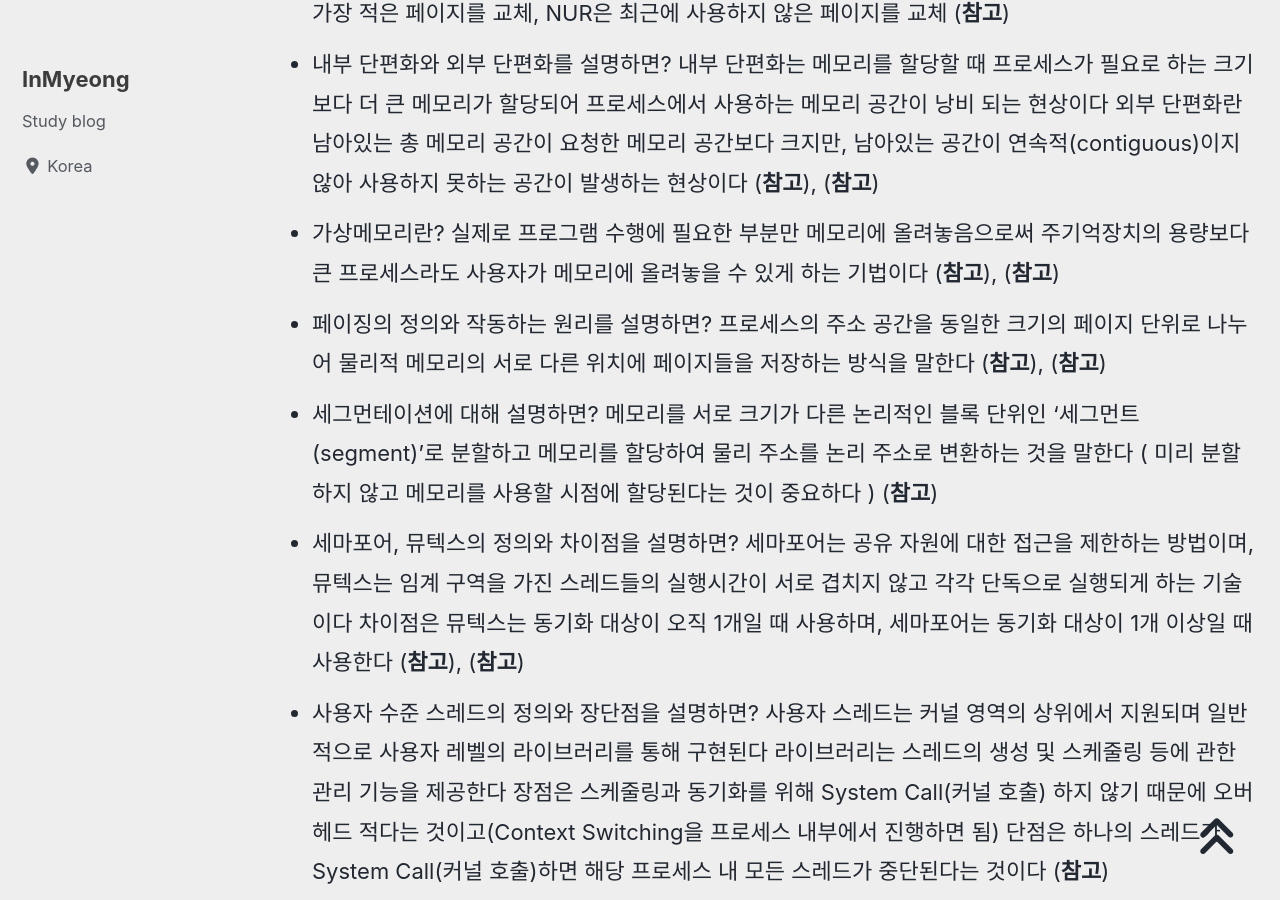
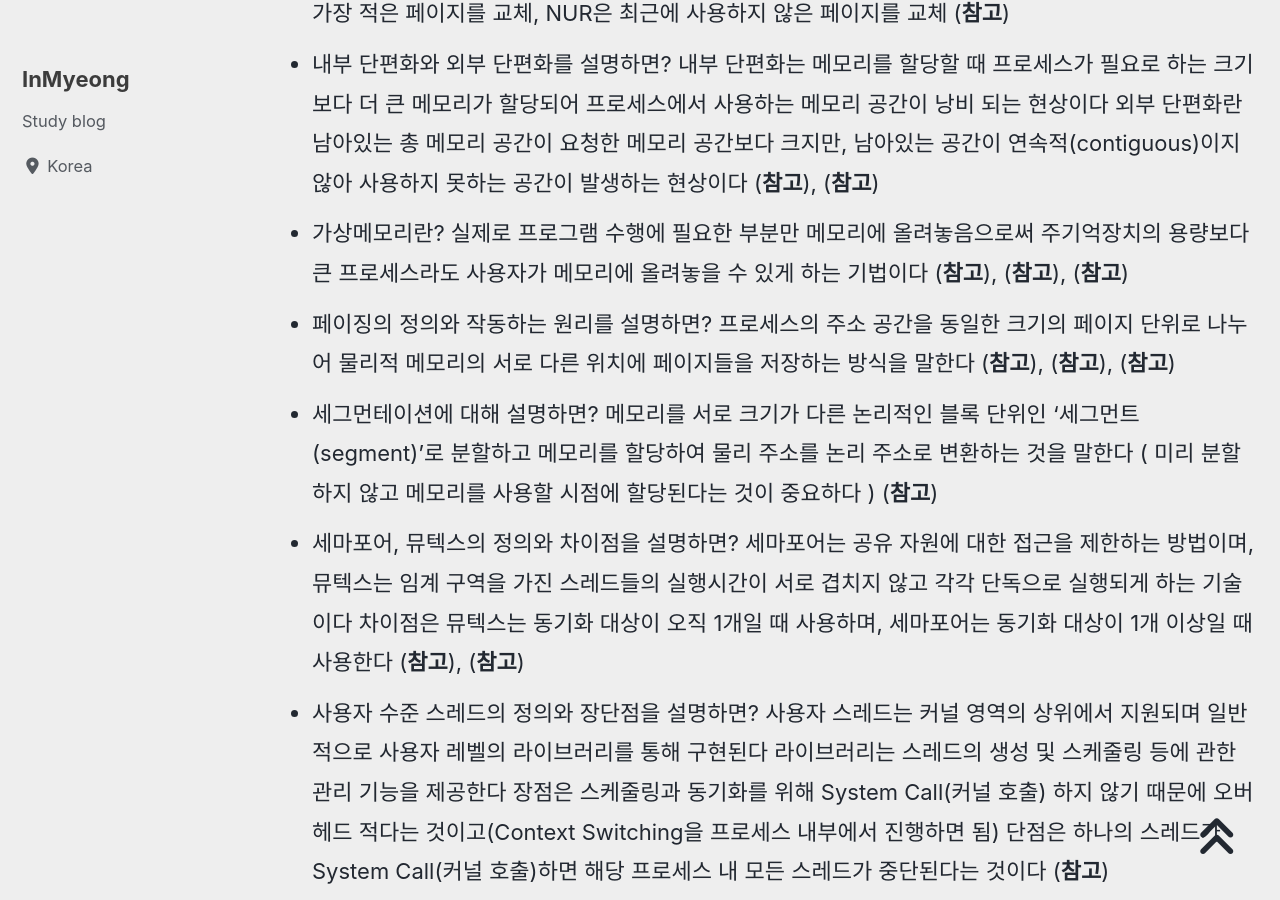
Before and after one commit to devMyeong/devMyeong.github.io, a Jekyll site: the page built from _posts/cs/2022-09-05-블로그-면접준비.md, in a window 1280 px wide and 900 px high, scrolled down 25808 px. Built offline with Jekyll 4.4.1, drawn with Linux system fonts in a browser that asks for light colours; cached includes are drawn as plain includes; nearby versions of some CDN libraries; some web fonts are replaced; comment, search, counter and statistics services are not loaded.

Commit message:
Chore : 내용 수정

```diff
--- a/_posts/cs/2022-09-05-블로그-면접준비.md
+++ b/_posts/cs/2022-09-05-블로그-면접준비.md
@@ -241,8 +241,8 @@ last_modified_at: 2022-10-30
 - 페이지 폴트란 무엇인가? CPU가 프로그램을 실행하면서 필요한 페이지가 물리적 메모리에 없는 경우도 생기게 되는데 이것을 페이지 폴트(Page Fault)라고 한다 ([**참고**](https://velog.io/@jiseong/OS-%EA%B0%80%EC%83%81%EB%A9%94%EB%AA%A8%EB%A6%AC%EC%99%80-%ED%8E%98%EC%9D%B4%EC%A7%80%ED%8F%B4%ED%8A%B8-gyq8tftz))
 - 페이지 폴트 발생시 사용하는 알고리즘과 해당 알고리즘에 대해 설명하면? 페이지 교체 알고리즘을 사용하며, OPT는 앞으로 가장 오랫동안 사용하지 않을 페이지를 교체 ( 실현 가능성 없음 ), FIFO는 메모리가 할당된 순서대로 페이지를 교체, LRU는 가장 오랫동안 사용되지 않은 페이지 교체, LFU는 사용 빈도가 가장 적은 페이지를 교체, NUR은 최근에 사용하지 않은 페이지를 교체 ([**참고**](https://velog.io/@jiseong/OS-%EA%B0%80%EC%83%81%EB%A9%94%EB%AA%A8%EB%A6%AC%EC%99%80-%ED%8E%98%EC%9D%B4%EC%A7%80%ED%8F%B4%ED%8A%B8-gyq8tftz))
 - 내부 단편화와 외부 단편화를 설명하면? 내부 단편화는 메모리를 할당할 때 프로세스가 필요로 하는 크기보다 더 큰 메모리가 할당되어 프로세스에서 사용하는 메모리 공간이 낭비 되는 현상이다 외부 단편화란 남아있는 총 메모리 공간이 요청한 메모리 공간보다 크지만, 남아있는 공간이 연속적(contiguous)이지 않아 사용하지 못하는 공간이 발생하는 현상이다 ([**참고**](https://junghyun100.github.io/%EB%A9%94%EB%AA%A8%EB%A6%AC%EB%8B%A8%ED%8E%B8%ED%99%94/)), ([**참고**](https://code-lab1.tistory.com/54))
-- 가상메모리란? 실제로 프로그램 수행에 필요한 부분만 메모리에 올려놓음으로써 주기억장치의 용량보다 큰 프로세스라도 사용자가 메모리에 올려놓을 수 있게 하는 기법이다 ([**참고**](https://luv-n-interest.tistory.com/1005)), ([**참고**](https://devmyeong.github.io/interview/%EB%B8%94%EB%A1%9C%EA%B7%B8-%EB%A9%B4%EC%A0%91%EC%A4%80%EB%B9%84/))
-- 페이징의 정의와 작동하는 원리를 설명하면? 프로세스의 주소 공간을 동일한 크기의 페이지 단위로 나누어 물리적 메모리의 서로 다른 위치에 페이지들을 저장하는 방식을 말한다 ([**참고**](https://zangzangs.tistory.com/134)), ([**참고**](https://devmyeong.github.io/interview/%EB%B8%94%EB%A1%9C%EA%B7%B8-%EB%A9%B4%EC%A0%91%EC%A4%80%EB%B9%84/))
+- 가상메모리란? 실제로 프로그램 수행에 필요한 부분만 메모리에 올려놓음으로써 주기억장치의 용량보다 큰 프로세스라도 사용자가 메모리에 올려놓을 수 있게 하는 기법이다 ([**참고**](https://luv-n-interest.tistory.com/1005)), ([**참고**](https://devmyeong.github.io/interview/%EB%B8%94%EB%A1%9C%EA%B7%B8-%EB%A9%B4%EC%A0%91%EC%A4%80%EB%B9%84/)), ([**참고**](https://velog.io/@chappi/OS%EB%8A%94-%ED%95%A0%EA%BB%80%EB%8D%B0-%ED%95%B5%EC%8B%AC%EB%A7%8C-%ED%95%A9%EB%8B%88%EB%8B%A4.-14%ED%8E%B8-%EA%B0%80%EC%83%81-%EB%A9%94%EB%AA%A8%EB%A6%AC-%EA%B0%9C%EC%9A%94-%ED%8E%98%EC%9D%B4%EC%A7%95))
+- 페이징의 정의와 작동하는 원리를 설명하면? 프로세스의 주소 공간을 동일한 크기의 페이지 단위로 나누어 물리적 메모리의 서로 다른 위치에 페이지들을 저장하는 방식을 말한다 ([**참고**](https://zangzangs.tistory.com/134)), ([**참고**](https://devmyeong.github.io/interview/%EB%B8%94%EB%A1%9C%EA%B7%B8-%EB%A9%B4%EC%A0%91%EC%A4%80%EB%B9%84/)), ([**참고**](https://velog.io/@chappi/OS%EB%8A%94-%ED%95%A0%EA%BB%80%EB%8D%B0-%ED%95%B5%EC%8B%AC%EB%A7%8C-%ED%95%A9%EB%8B%88%EB%8B%A4.-14%ED%8E%B8-%EA%B0%80%EC%83%81-%EB%A9%94%EB%AA%A8%EB%A6%AC-%EA%B0%9C%EC%9A%94-%ED%8E%98%EC%9D%B4%EC%A7%95))
 - 세그먼테이션에 대해 설명하면? 메모리를 서로 크기가 다른 논리적인 블록 단위인 '세그먼트(segment)'로 분할하고 메모리를 할당하여 물리 주소를 논리 주소로 변환하는 것을 말한다 ( 미리 분할하지 않고 메모리를 사용할 시점에 할당된다는 것이 중요하다 ) ([**참고**](https://plummmm.tistory.com/356))
 - 세마포어, 뮤텍스의 정의와 차이점을 설명하면? 세마포어는 공유 자원에 대한 접근을 제한하는 방법이며, 뮤텍스는 임계 구역을 가진 스레드들의 실행시간이 서로 겹치지 않고 각각 단독으로 실행되게 하는 기술이다 차이점은 뮤텍스는 동기화 대상이 오직 1개일 때 사용하며, 세마포어는 동기화 대상이 1개 이상일 때 사용한다 ([**참고**](https://gyoogle.dev/blog/computer-science/operating-system/Semaphore%20&%20Mutex.html)), ([**참고**](https://heeonii.tistory.com/14))
 - 사용자 수준 스레드의 정의와 장단점을 설명하면? 사용자 스레드는 커널 영역의 상위에서 지원되며 일반적으로 사용자 레벨의 라이브러리를 통해 구현된다 라이브러리는 스레드의 생성 및 스케줄링 등에 관한 관리 기능을 제공한다 장점은 스케줄링과 동기화를 위해 System Call(커널 호출) 하지 않기 때문에 오버헤드 적다는 것이고(Context Switching을 프로세스 내부에서 진행하면 됨) 단점은 하나의 스레드가 System Call(커널 호출)하면 해당 프로세스 내 모든 스레드가 중단된다는 것이다 ([**참고**](https://kspsd.tistory.com/50))
```
